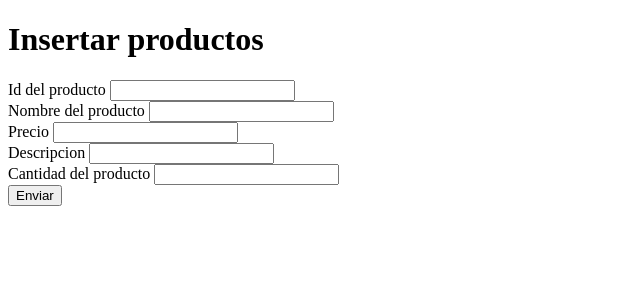
After one commit to CanoGilJuanjo/ProyectoSupermercado, a PHP site: page /insertarProductos.php in a window 1280 px wide. The commit adds this page. Shown: the top 300 px of the page, without its empty margins (0-640 px from the left). Run offline with PHP 8.4, Linux system fonts and the light colour scheme.

Commit message:
Ultimo commit dia 06

```diff
--- /dev/null
+++ b/php/insertarProductos.php
@@ -0,0 +1,48 @@
+<!DOCTYPE html>
+<html lang="en">
+    <head>
+        <meta charset="UTF-8">
+        <meta name="viewport" content="width=device-width, initial-scale=1.0">
+        <title>Insertar productos</title>
+    </head>
+    <body>
+        <h1>Insertar productos</h1>
+        <form action="" method="post">
+            <div>
+                <label for="idProducto">Id del producto</label>
+                <input type="text" name="idProducto" id="idProducto">
+            </div>
+            <div>
+                <label for="nombre">Nombre del producto</label>
+                <input type="text" name="nombre" id="nombre">
+            </div>
+            <div>
+                <label for="precio">Precio</label>
+                <input type="number" name="precio" id="precio">
+            </div>
+            <div>
+                <label for="descripcion">Descripcion</label>
+                <input type="text" name="descripcion" id="descripcion">
+            </div>
+            <div>
+                <label for="cantidad">Cantidad del producto</label>
+                <input type="number" name="cantidad" id="cantidad">
+            </div>
+            <input type="submit" value="Enviar">
+            <?php
+                require "funciones.php";
+                if($_SERVER["REQUEST_METHOD"] == "POST"){
+                    $id = $_POST["idProducto"];
+                    $nombre = $_POST["nombre"];
+                    $precio = $_POST["precio"];
+                    $descripcion = $_POST["descripcion"];
+                    $cantidad = $_POST["cantidad"];
+
+                    $conexion = sqlConexionProyectoSupermercado();
+                    $sql = "INSERT into productos values('$id','$nombre','$precio','$descripcion','$cantidad')";
+                    $conexion -> query($sql);
+                }
+            ?>
+        </form>
+    </body>
+</html>
```
Also changed, not shown: BaseDatos/BaseDatos_ProyectoSupermercado.sql (+8 -6 lines), php/registro.php (+5 -5 lines).
